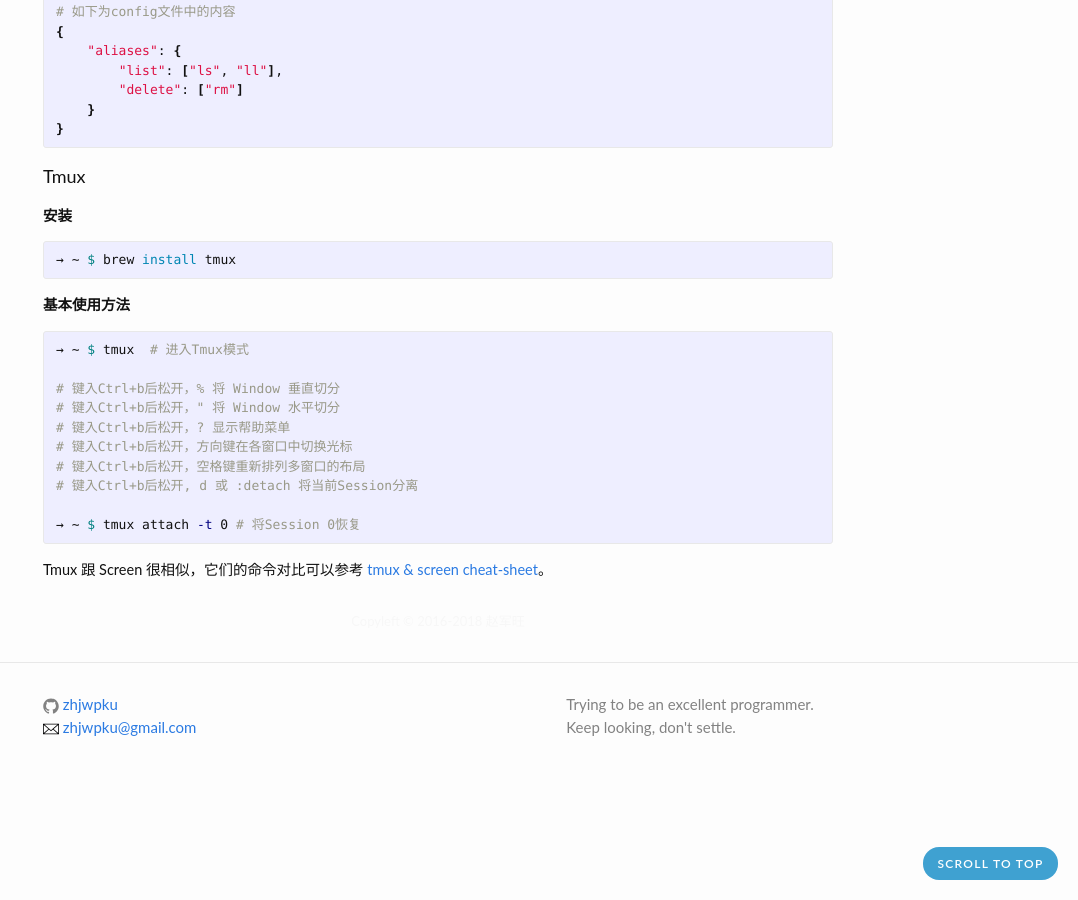
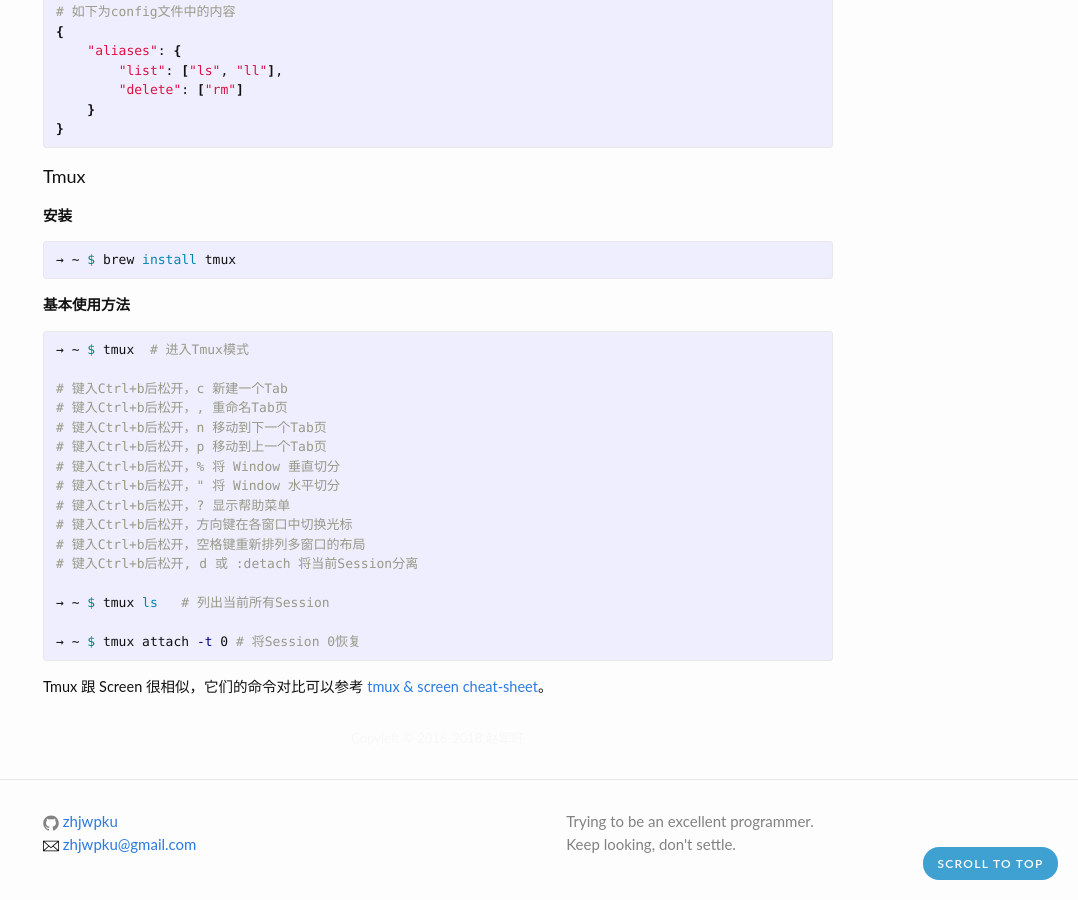
Before and after one commit to zhjwpku/zhjwpku.github.io, a Jekyll site: the page built from _posts/2017-03-12-xshell-alternative-for-mac.md, in a window 1280 px wide and 900 px high, scrolled down 1061 px. Shown: the whole window, without its empty margins (202-1280 px from the left). Built offline with Jekyll 4.4.1, drawn with Linux system fonts in a browser that asks for light colours; comment, search, counter and statistics services are not loaded.

Commit message:
add some tmux shotcut
Signed-off-by: Zhao Junwang <zhjwpku@gmail.com>

```diff
--- a/_posts/2017-03-12-xshell-alternative-for-mac.md
+++ b/_posts/2017-03-12-xshell-alternative-for-mac.md
@@ -76,12 +76,18 @@
 {% highlight shell %}
 → ~ $ tmux  # 进入Tmux模式
 
+# 键入Ctrl+b后松开，c 新建一个Tab
+# 键入Ctrl+b后松开，, 重命名Tab页
+# 键入Ctrl+b后松开，n 移动到下一个Tab页
+# 键入Ctrl+b后松开，p 移动到上一个Tab页
 # 键入Ctrl+b后松开，% 将 Window 垂直切分
 # 键入Ctrl+b后松开，" 将 Window 水平切分
 # 键入Ctrl+b后松开，? 显示帮助菜单
 # 键入Ctrl+b后松开，方向键在各窗口中切换光标
 # 键入Ctrl+b后松开，空格键重新排列多窗口的布局
 # 键入Ctrl+b后松开, d 或 :detach 将当前Session分离
+
+→ ~ $ tmux ls   # 列出当前所有Session
 
 → ~ $ tmux attach -t 0 # 将Session 0恢复
 {% endhighlight %}
```
